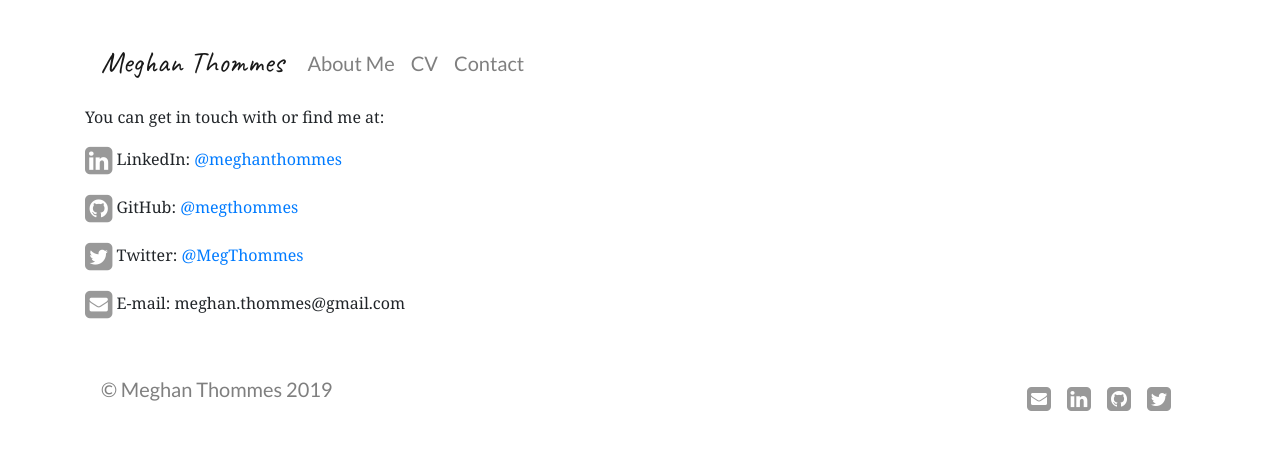
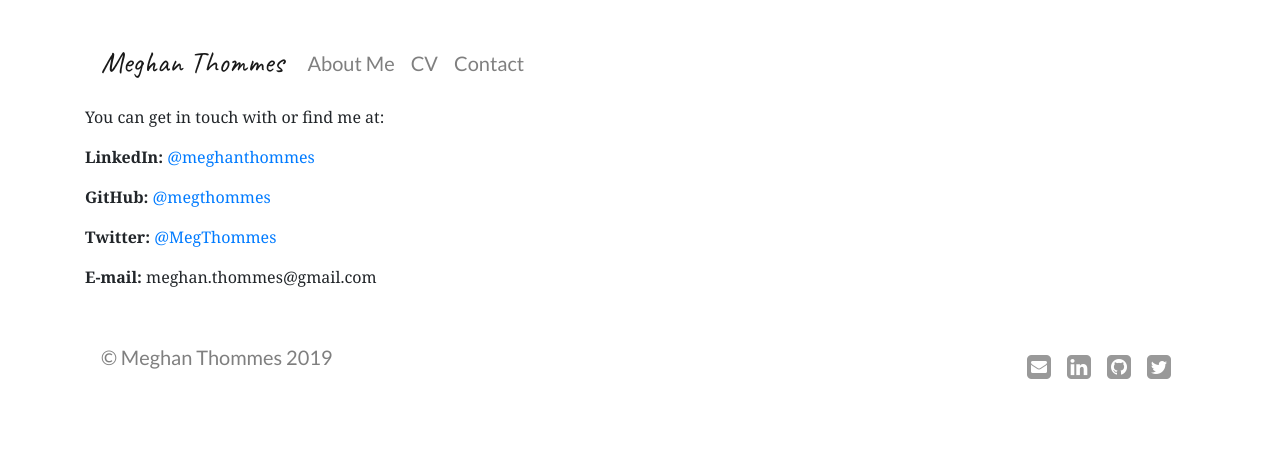
Before and after one commit to megthommes/megthommes.github.io, a Jekyll site: the page built from contact/index.html, in a window 1280 px wide. Shown: the top 450 px of the page. Built offline with Jekyll 4.4.1, drawn with Linux system fonts in a browser that asks for light colours; some web fonts are replaced.

Commit message:
Update index.html

```diff
--- a/contact/index.html
+++ b/contact/index.html
@@ -11,12 +11,12 @@ contact: active
 
 	<p>You can get in touch with or find me at:</p>
 
-	<p><i class="fa fa-linkedin-square fa-icons" style="font-size:2em"></i> LinkedIn: <a href="https://www.linkedin.com/in/meghanthommes/" target="_blank">@meghanthommes</a></p>
+	<p><strong>LinkedIn: </strong><a href="https://www.linkedin.com/in/meghanthommes/" target="_blank">@meghanthommes</a></p>
 
-	<p><i class="fa fa-github-square fa-icons" style="font-size:2em"></i> GitHub: <a href="https://github.com/megthommes" target="_blank">@megthommes</a></p>
+	<p><strong>GitHub: </strong><a href="https://github.com/megthommes" target="_blank">@megthommes</a></p>
 
-	<p><i class="fa fa-twitter-square fa-icons" style="font-size:2em"></i> Twitter: <a href="https://twitter.com/MegThommes" target="_blank">@MegThommes</a></p>
+	<p><strong>Twitter: </strong><a href="https://twitter.com/MegThommes" target="_blank">@MegThommes</a></p>
 
-	<p><i class="fa fa-envelope-square fa-icons" style="font-size:2em"></i> E-mail: <span class="obfuscate">moc.liamg@semmoht.nahgem</span></p>
+	<p><strong>E-mail: </strong><span class="obfuscate">moc.liamg@semmoht.nahgem</span></p>
 
 </div>
```
